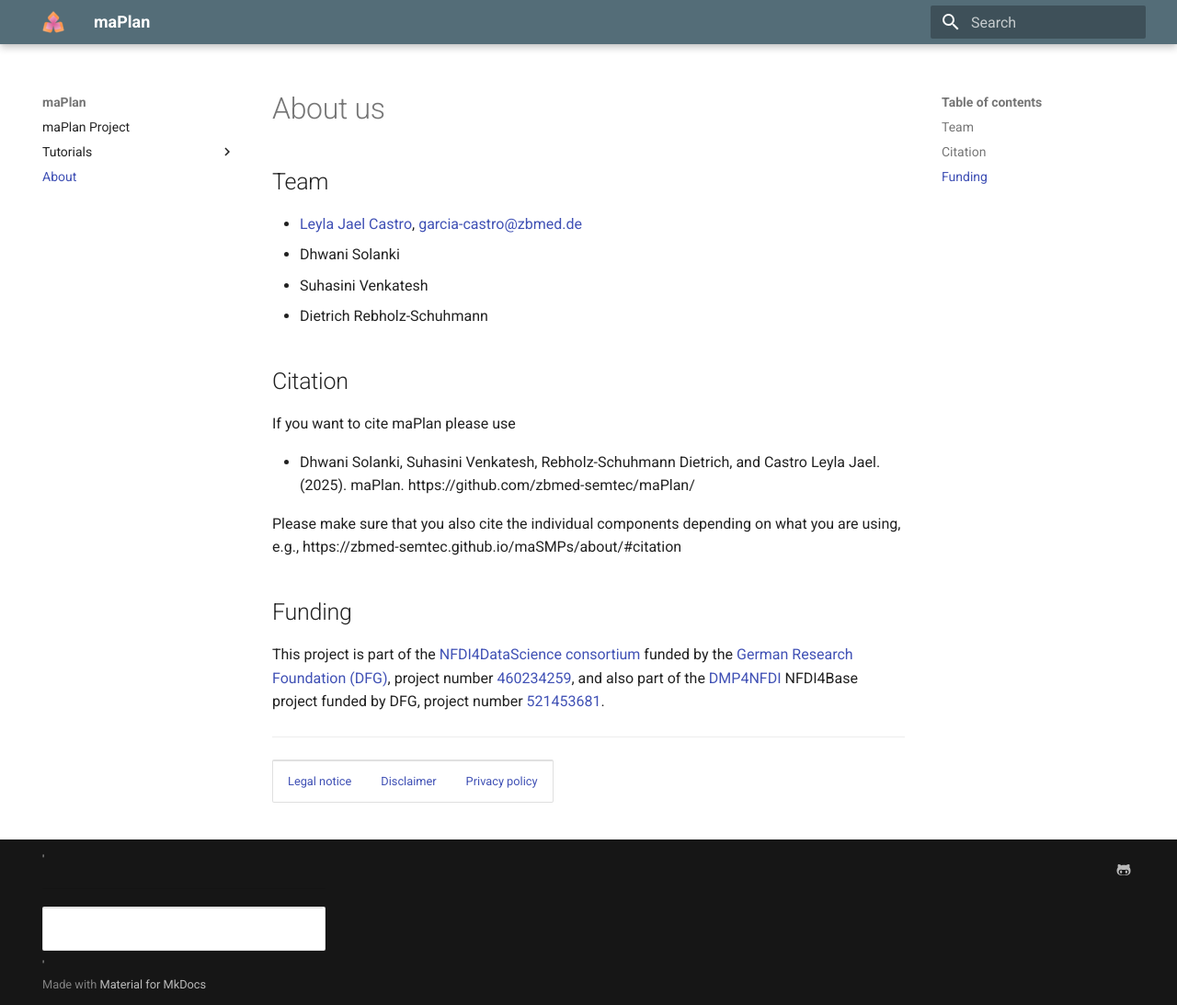
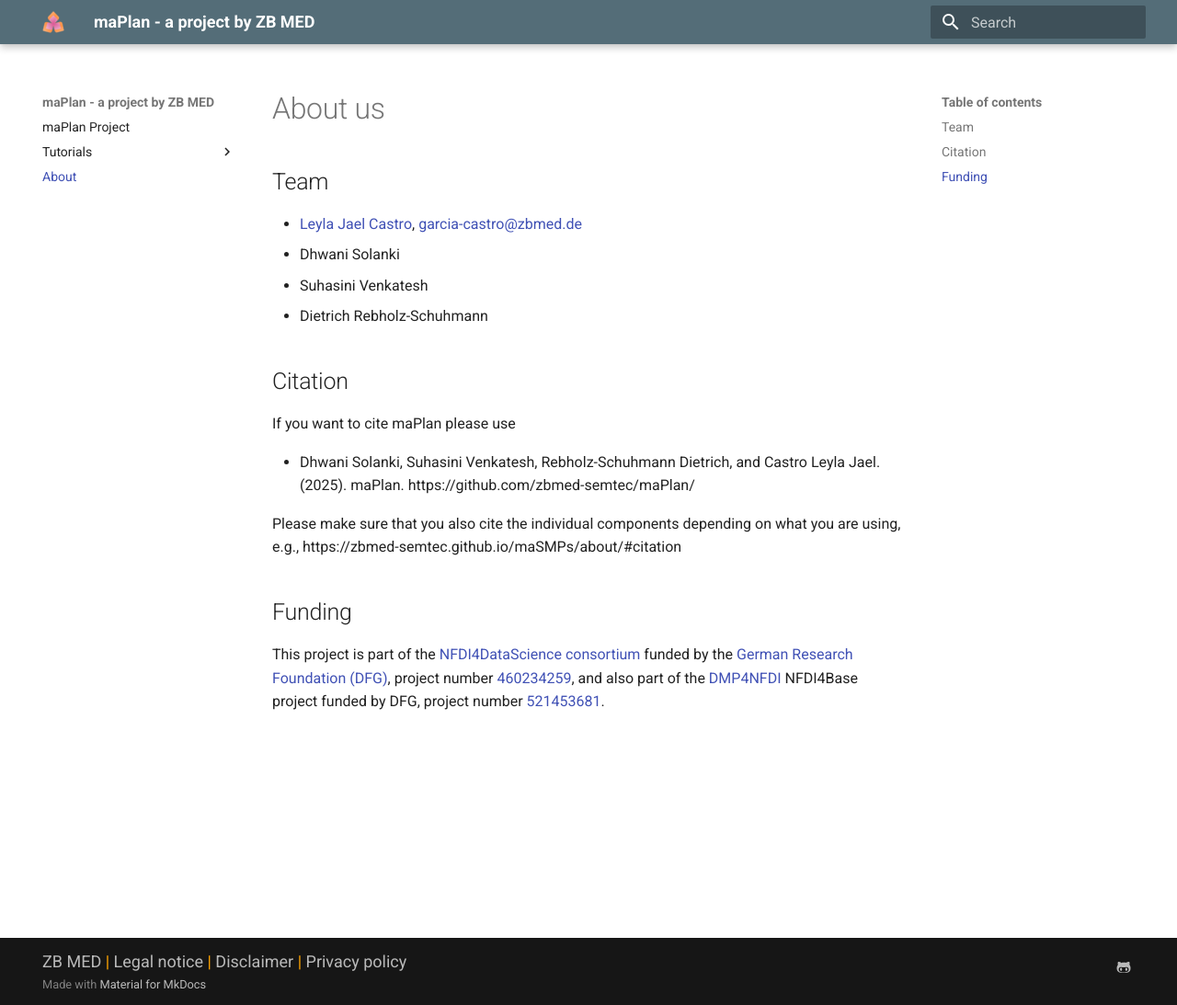
Before and after one commit to zbmed-semtec/maPlan, an MkDocs documentation site: the page built from docs/about.md, in a window 1280 px wide and 1093 px high. Shown: the whole window at 92% size. Built offline with MkDocs 1.6.1 and Material for MkDocs 9.7.7, drawn with Linux system fonts in a browser that asks for light colours.

```diff
--- a/docs/about.md
+++ b/docs/about.md
@@ -15,12 +15,3 @@ Please make sure that you also cite the individual components depending on what
 
 ## Funding
 This project is part of the [NFDI4DataScience consortium](https://www.nfdi4datascience.de/) funded by the [German Research Foundation (DFG)](https://www.dfg.de/), project number [460234259](https://gepris.dfg.de/gepris/projekt/460234259), and also part of the [DMP4NFDI](https://base4nfdi.de/projects/dmp4nfdi) NFDI4Base project funded by DFG, project number [521453681](https://gepris.dfg.de/gepris/projekt/521453681).
-
-<hr/>
-<table align="center" style="width:100%">
-  <tr>
-  <td><a href="https://www.zbmed.de/en/legal-notice" target="_blank">Legal notice</a></td>
-  <td><a href="https://www.zbmed.de/en/disclaimer" target="_blank">Disclaimer</a></td>
-  <td><a href="https://www.zbmed.de/en/privacy-policy" target="_blank">Privacy policy</a></td>
-  </tr>
-</table>
--- a/mkdocs.yml
+++ b/mkdocs.yml
@@ -1,4 +1,4 @@
-site_name: maPlan
+site_name: maPlan - a project by ZB MED
 site_url: https://zbmed-semtec.github.io/maPlan
 nav:
     - 'index.md'
@@ -44,8 +44,9 @@ plugins:
   - search
 
 copyright: >
-  '<hr/><table align="center" style="width:100%"><tr>
-  <td><a href="https://www.zbmed.de/en/legal-notice" target="_blank">Legal notice</a></td>
-  <td><a href="https://www.zbmed.de/en/disclaimer" target="_blank">Disclaimer</a></td>
-  <td><a href="https://www.zbmed.de/en/privacy-policy" target="_blank">Privacy policy</a></td>
-  </tr></table>'
+  <div style="font-size:large; color:orange">
+  <a href="https://www.zbmed.de/en/" target="_blank">ZB MED</a> |
+  <a href="https://www.zbmed.de/en/legal-notice" target="_blank">Legal notice</a> |
+  <a href="https://www.zbmed.de/en/disclaimer" target="_blank">Disclaimer</a> |
+  <a href="https://www.zbmed.de/en/privacy-policy" target="_blank">Privacy policy</a>
+  </div>
```
Also changed, not shown: docs/Tutorials/FAIR4ML.md (+0 -9 lines), docs/Tutorials/MLentory.md (+0 -9 lines), docs/Tutorials/ModelCards.md (+0 -9 lines), 1 other file.
